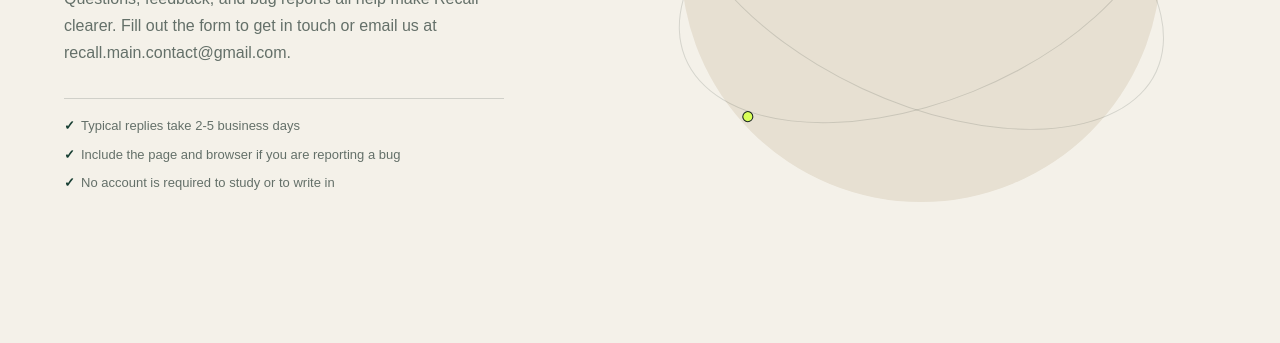
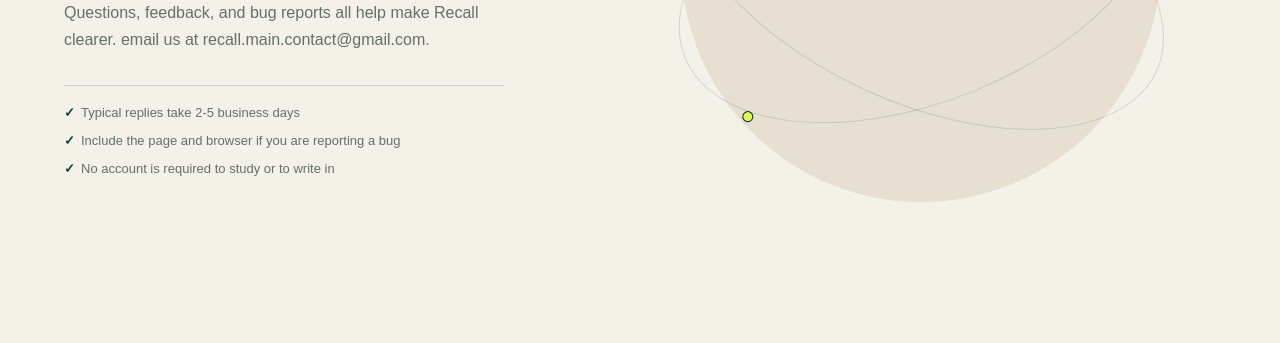
Before and after one commit to mcurioste/Flash-Card-App, a plain HTML site: page contact.html in a window 1280 px wide. Shown: the part 465-808 px from the top of the page. Drawn offline with Linux system fonts and the light colour scheme.

Commit message:
Corrected the text for the page to not show fill out the form

```diff
--- a/contact.html
+++ b/contact.html
@@ -38,8 +38,8 @@
           <p class="eyebrow"><span></span> Get in touch</p>
           <h1 id="contact-title">Write to us.<br /><em>We’ll listen.</em></h1>
           <p class="contact-description">
-            Questions, feedback, and bug reports all help make Recall clearer. Fill out the form to get in touch
-            or email us at recall.main.contact@gmail.com.
+            Questions, feedback, and bug reports all help make Recall clearer. <!--Fill out the form to get in touch
+            or --> email us at recall.main.contact@gmail.com.
           </p>
           <ul class="contact-points">
             <li>Typical replies take 2-5 business days</li>
```
